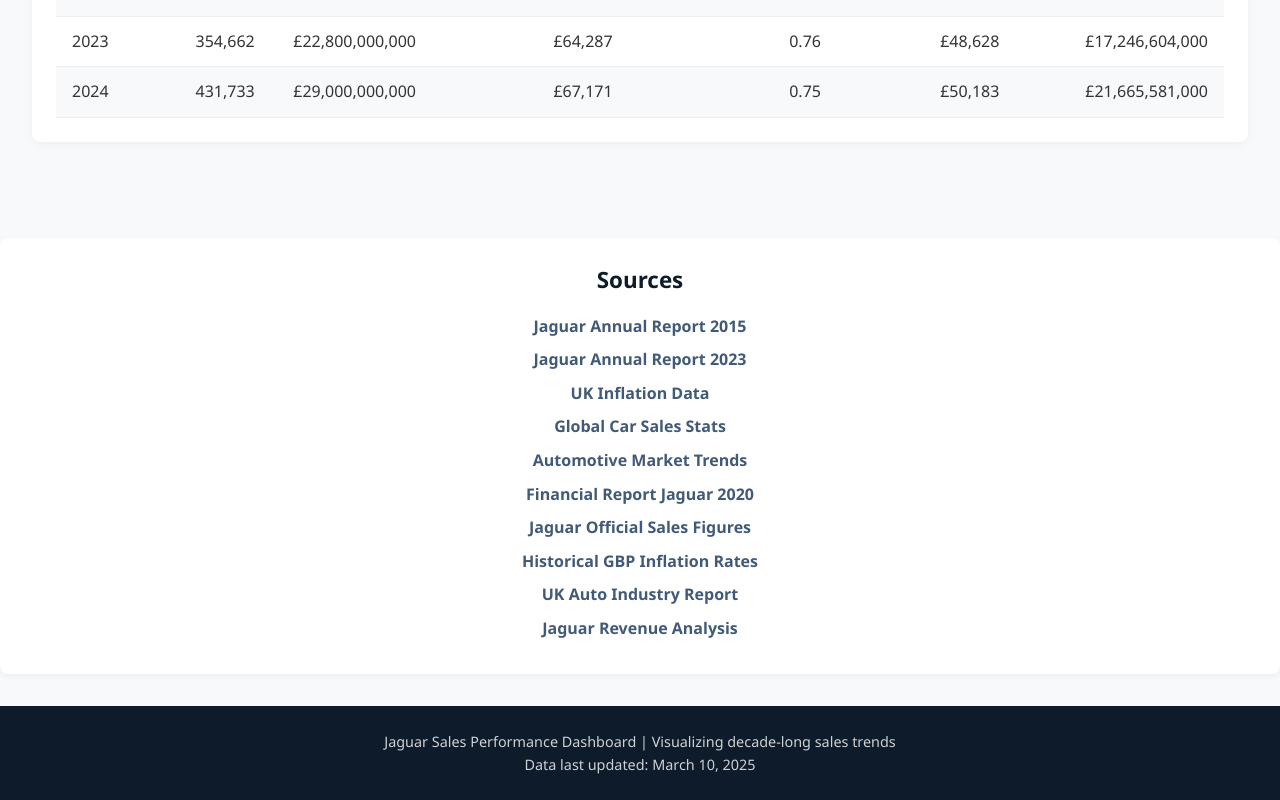
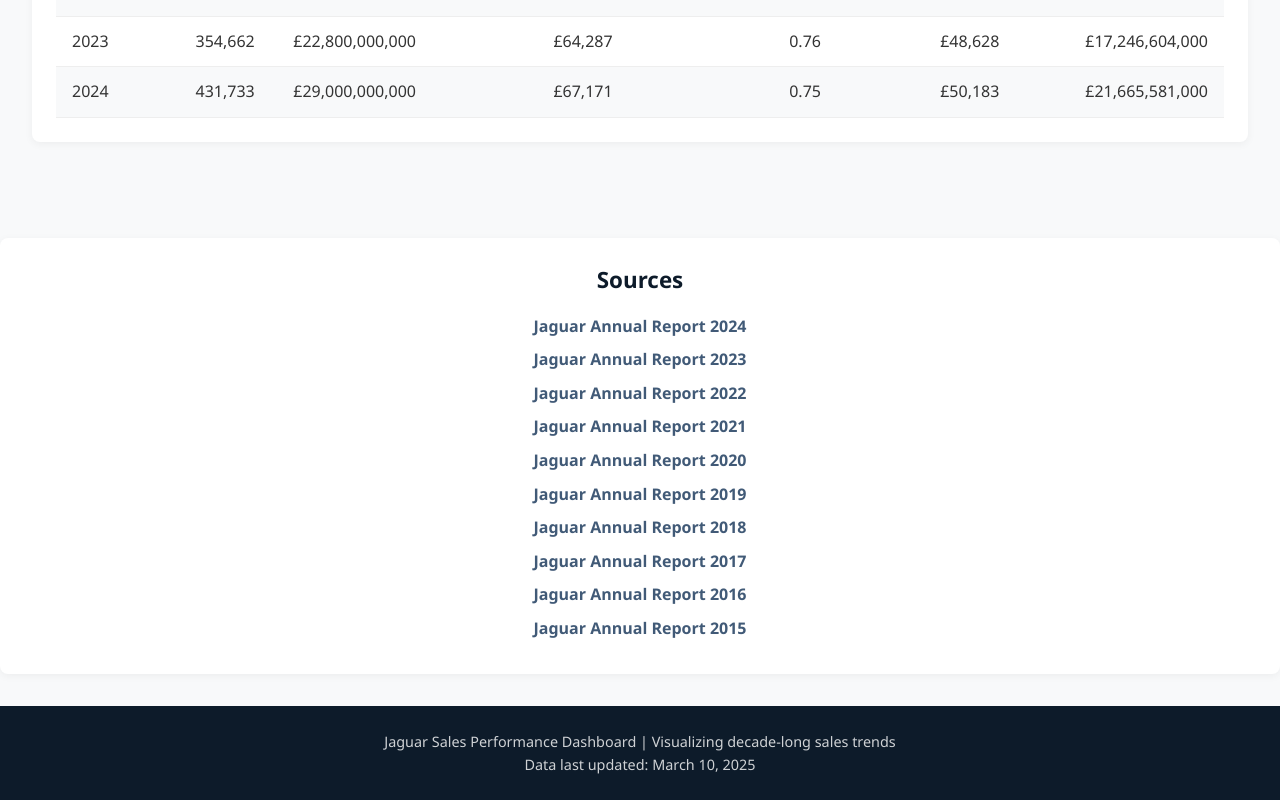
Before and after one commit to nate-the-onion/jaguar_sales_data, a plain HTML site: page index.html in a window 1280 px wide. Shown: the part 2385-3185 px from the top of the page. Drawn offline with nearby package versions, Linux system fonts and the light colour scheme.

Commit message:
Update index.html

```diff
--- a/index.html
+++ b/index.html
@@ -798,16 +798,16 @@
 
 // Array of source links
 const sources = [
-    { name: "Jaguar Annual Report 2015", url: "https://example.com/report-2015" },
+    { name: "Jaguar Annual Report 2024", url: "https://www.jaguarlandrover.com/annual-report-2024" },
     { name: "Jaguar Annual Report 2023", url: "2023 Report.pdf" },
-    { name: "UK Inflation Data", url: "https://example.com/inflation-data" },
-    { name: "Global Car Sales Stats", url: "https://example.com/global-sales" },
-    { name: "Automotive Market Trends", url: "https://example.com/market-trends" },
-    { name: "Financial Report Jaguar 2020", url: "https://example.com/finance-2020" },
-    { name: "Jaguar Official Sales Figures", url: "https://example.com/sales-figures" },
-    { name: "Historical GBP Inflation Rates", url: "https://example.com/gbp-inflation" },
-    { name: "UK Auto Industry Report", url: "https://example.com/auto-industry" },
-    { name: "Jaguar Revenue Analysis", url: "https://example.com/revenue-analysis" }
+    { name: "Jaguar Annual Report 2022", url: "2022 Report.pdf" },
+    { name: "Jaguar Annual Report 2021", url: "2021 Report.pdf" },
+    { name: "Jaguar Annual Report 2020", url: "2020 Report.pdf" },
+    { name: "Jaguar Annual Report 2019", url: "2019 Report.pdf" },
+    { name: "Jaguar Annual Report 2018", url: "2018 Report.pdf" },
+    { name: "Jaguar Annual Report 2017", url: "2017 Report.pdf" },
+    { name: "Jaguar Annual Report 2016", url: "2016 Report.pdf" },
+    { name: "Jaguar Annual Report 2015", url: "2015 Report.pdf" }
 ];
 
 // Function to insert links into the Sources section
```
